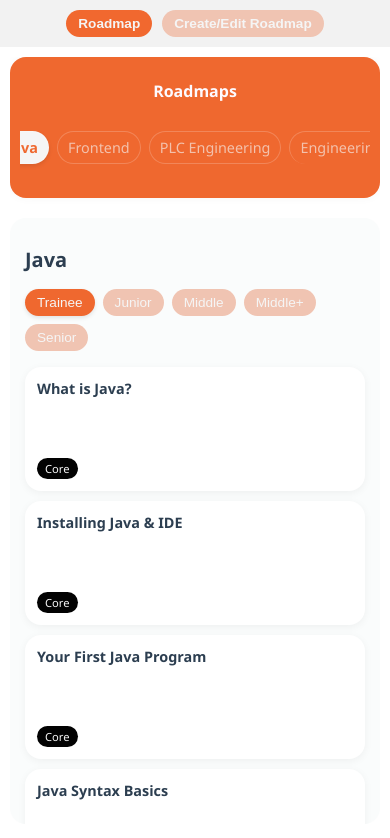
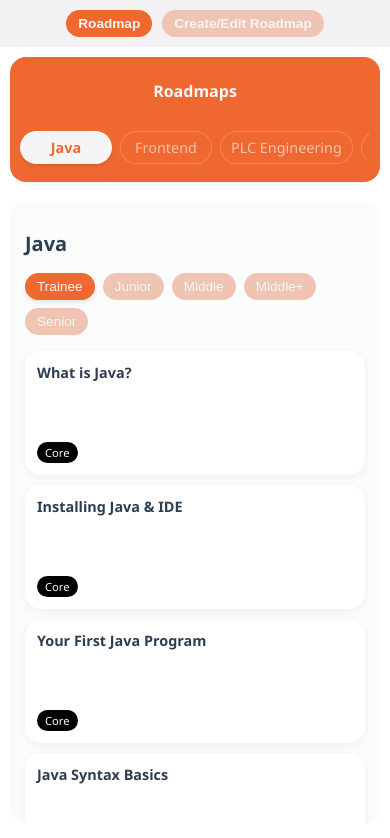
Before and after one commit to mirceaAgapii/roadmap-app, a Vue app: page / in a window 390 px wide. Shown: the top 838 px of the page. Built offline with nearby package versions, Linux system fonts and the light colour scheme.

Commit message:
responsivness 2

```diff
--- a/src/views/RoadmapModern.vue
+++ b/src/views/RoadmapModern.vue
@@ -273,8 +273,6 @@ export default {
   display: grid;
   grid-template-columns: repeat(auto-fill, minmax(240px, 1fr));
   gap: 1.25rem;
-  flex-grow: 1; /* Permite grid-ului să ocupe spațiul rămas în .content */
-  /* Overflow este gestionat de .content */
 }
 
 .topic-card {
@@ -414,36 +412,52 @@ export default {
 /* Pentru ecrane mai mici (de exemplu, tablete în modul portret și telefoane mari) */
 @media (max-width: 992px) {
   .modern-roadmap {
-    grid-template-columns: 1fr; /* Sidebar-ul și conținutul se aranjează pe o singură coloană */
-    grid-template-rows: auto 1fr auto; /* Sidebar sus (auto), conținut flexibil, drawer auto */
+    grid-template-columns: 1fr;
+    grid-template-rows: auto 1fr auto;
     grid-template-areas:
       "sidebar"
       "main"
-      "details-drawer"; /* Ajustăm grid-areas pentru mobil */
+      "details-drawer";
     gap: 15px;
-    padding: 0; /* Padding-ul exterior gestionat de App.vue */
+    padding: 0;
   }
 
   .sidebar {
     width: auto;
     max-height: 200px;
-    overflow-x: auto;
-    white-space: nowrap;
+    /* overflow-x: auto; - Mutăm acest overflow pe ul */
+    /* white-space: nowrap; - Mutăm acest nowrap pe li, sau îl eliminăm dacă vrem wrap la text în interiorul butonului */
     padding: 15px;
-    /* Adăugăm o margine de jos și sus pentru a-l separa de elementele învecinate */
-    margin: 0 0 15px 0; /* Margine jos */
+    margin: 0 0 15px 0;
+    /* NOU: Facem sidebar-ul flex container pentru a aranja lista de roadmaps */
+    display: flex;
+    flex-direction: column; /* Asigură că h2 și ul sunt pe coloană */
   }
+  .sidebar h2 {
+    flex-shrink: 0; /* Previne micșorarea titlului */
+    margin-bottom: 10px; /* Asigură spațiu */
+  }
+
   .sidebar ul {
-    display: flex;
+    display: flex; /* Face lista de roadmaps să fie un container flex */
     gap: 10px;
-    justify-content: center;
+    overflow-x: auto; /* Aici este cheia: scroll orizontal pe UL */
+    -webkit-overflow-scrolling: touch; /* Îmbunătățește scroll-ul pe iOS */
+    padding-bottom: 5px; /* Adaugă un pic de padding pentru scrollbar, dacă e vizibil */
+    margin-bottom: -5px; /* Compensează padding-ul de jos */
   }
   .sidebar li {
-    flex-shrink: 0;
-    padding: 8px 12px;
+    flex-shrink: 0; /* Important: Fiecare element li nu se va micșora */
+    /* NOU: Lățime fixă sau minimă pentru butoane pentru a garanta că nu se taie textul */
+    min-width: 80px; /* Ajustează această valoare după nevoi */
+    /* Dacă vrei ca textul să se încadreze și să nu fie tăiat, poți folosi: */
+    /* white-space: normal; */
+    /* text-overflow: ellipsis; /* Dar asta necesită overflow: hidden și white-space: nowrap; */
+    /* Cel mai simplu este să te asiguri că au o lățime suficientă sau să le lași să se extindă cu scroll. */
     border-bottom: none;
     border: 1px solid rgba(255, 255, 255, 0.2);
     border-radius: 20px;
+    text-align: center; /* Centrează textul în butoane */
   }
   .sidebar li:last-child {
     border-bottom: none;
@@ -506,7 +520,7 @@ export default {
 /* Pentru ecrane foarte mici (telefoane) */
 @media (max-width: 576px) {
   .modern-roadmap {
-    padding: 0; /* Padding-ul exterior gestionat de App.vue */
+    padding: 0;
     gap: 10px;
   }
 
@@ -521,10 +535,12 @@ export default {
   }
   .sidebar ul {
     gap: 8px;
+    /* min-height: 40px; /* Optional: Asigură o înălțime minimă pentru rândul de butoane */
   }
   .sidebar li {
     padding: 6px 10px;
     font-size: 0.9rem;
+    min-width: 70px; /* Ajustează această valoare pentru telefoane */
   }
 
   .content {
```
